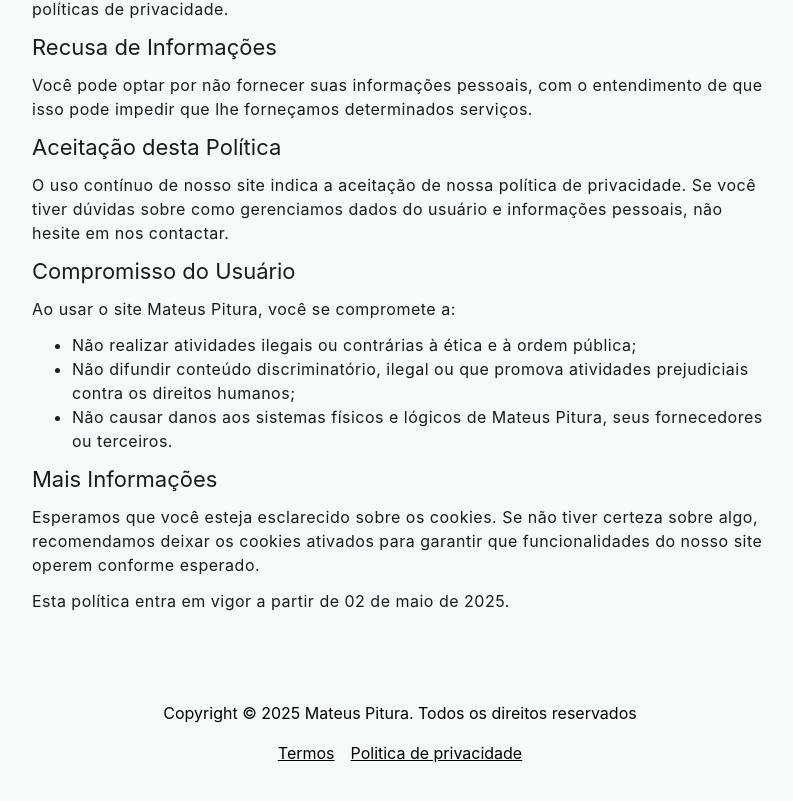
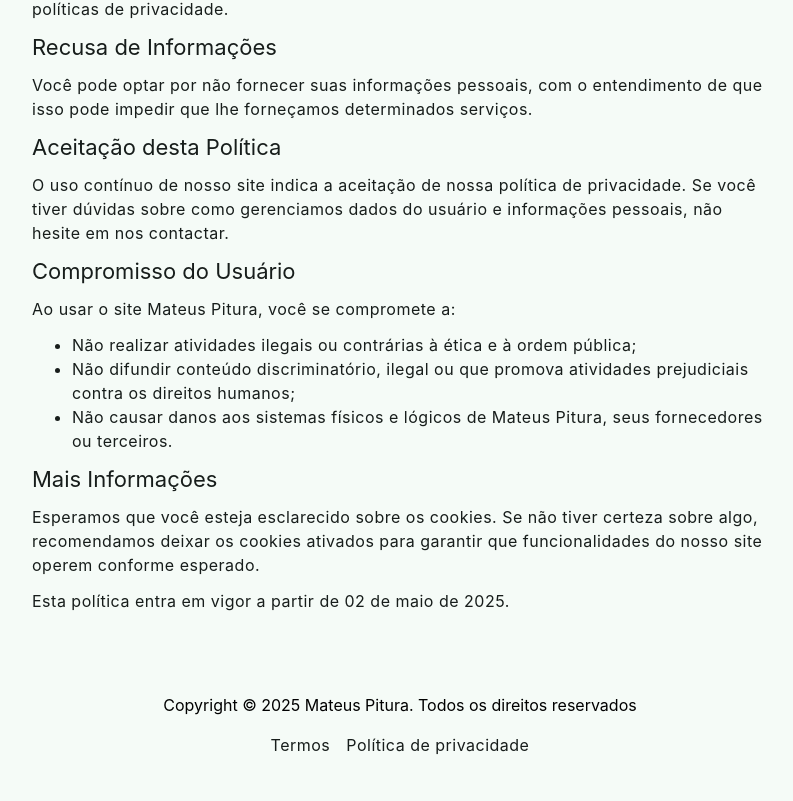
Before and after one commit to MateusPitura/web-react-rp, a React (Vite) app: page /privacypolicy in a window 1280 px wide. Shown: the part 719-1520 px from the top of the page, without its empty margins (240-1033 px from the left). Built offline with nearby package versions, Linux system fonts and the light colour scheme.

Commit message:
feat: set a pattern for links

```diff
--- a/src/domains/contact/components/Card.tsx
+++ b/src/domains/contact/components/Card.tsx
@@ -1,6 +1,7 @@
 import type { ReactNode } from "react";
 import Icon from "@/global/components/Icon";
 import { IconsName } from "@/global/types";
+import Anchor from "@/global/components/Anchor";
 
 interface CardProperties {
   title: string;
@@ -16,16 +17,17 @@
   link,
 }: CardProperties): ReactNode {
   return (
-    <a
-      className="flex flex-col gap-2 text-center p-2 hover:opacity-50 cursor-pointer"
-      href={link}
-      target="_blank"
-    >
-      <div className="flex gap-2 justify-center text-light-on-surface text-title-large">
+    <div className="flex flex-col gap-2 text-center p-2">
+      <div className="flex gap-2 justify-center text-light-primary text-title-large">
         <Icon iconName={iconName} />
         <span>{title}</span>
       </div>
-      <span className="text-body-large text-light-primary">{description}</span>
-    </a>
+      <a href={link} target="_blank">
+        <Anchor
+          className="!text-body-large"
+          label={description}
+        />
+      </a>
+    </div>
   );
 }
--- /dev/null
+++ b/src/domains/global/components/Anchor.tsx
@@ -0,0 +1,23 @@
+import classNames from "classnames";
+import type { ReactNode } from "react";
+
+interface LinkProperties {
+  className?: string;
+  label: string;
+}
+
+export default function Anchor({
+  label,
+  className,
+}: LinkProperties): ReactNode {
+  return (
+    <span
+      className={classNames(
+        "text-light-on-surface hover:text-light-primary hover:underline cursor-pointer duration-300 text-title-small",
+        className
+      )}
+    >
+      {label}
+    </span>
+  );
+}
--- a/src/domains/global/components/Link.tsx
+++ /dev/null
@@ -1,29 +0,0 @@
-import classNames from "classnames";
-import type { ReactNode } from "react";
-
-interface LinkProperties {
-  label: string;
-  link: string;
-  target?: "current" | "new";
-  className?: string;
-}
-
-export default function Link({
-  link,
-  label,
-  target = "new",
-  className,
-}: LinkProperties): ReactNode {
-  return (
-    <a
-      href={link}
-      target={target === "current" ? "_self" : "_blank"}
-      className={classNames(
-        "text-light-on-surface hover:text-light-primary hover:underline cursor-pointer duration-300",
-        className
-      )}
-    >
-      {label}
-    </a>
-  );
-}
--- a/src/domains/pages/components/Footer.tsx
+++ b/src/domains/pages/components/Footer.tsx
@@ -1,27 +1,24 @@
-import Button from "@/global/components/Button";
+import Anchor from "@/global/components/Anchor";
 import type { ReactNode } from "react";
 import { Link } from "react-router-dom";
 
 export default function Footer(): ReactNode {
   return (
     <footer className="p-10 flex w-full justify-center flex-wrap bg-light-surface">
-      <div className="flex-1 p-2">
-        <div className="p-2 flex items-center justify-center">
+      <div className="flex-1 flex flex-col p-2 gap-4">
+        <div className="flex items-center justify-center">
           <span className="text-center">
             {`Copyright © ${new Date().getFullYear()} Mateus Pitura. Todos os direitos reservados`}
           </span>
         </div>
-        <div className="flex flex-wrap flex-1 items-center justify-center">
-          <Link className="p-2 flex items-center justify-center" to="/terms">
-            <Button label="Termos" labelClassName="underline" />
+        <div className="flex flex-wrap flex-1 items-center justify-center gap-4">
+          <Link to="/terms">
+            <Anchor label="Termos" className="!text-body-large" />
           </Link>
-          <Link
-            className="p-2 flex items-center justify-center"
-            to="/privacypolicy"
-          >
-            <Button
-              label="Politica de privacidade"
-              labelClassName="underline"
+          <Link to="/privacypolicy">
+            <Anchor
+              label="Política de privacidade"
+              className="!text-body-large"
             />
           </Link>
         </div>
--- a/src/domains/pages/components/Navigation.tsx
+++ b/src/domains/pages/components/Navigation.tsx
@@ -1,4 +1,4 @@
-import Link from "@/global/components/Link";
+import Anchor from "@/global/components/Anchor";
 import { sections } from "@/global/constants/sections";
 import type { ReactNode } from "react";
 
@@ -7,13 +7,9 @@
     <nav className="flex gap-4 md:flex-row flex-col">
       {Object.values(sections).map((section) => {
         return (
-          <Link
-            key={section.id}
-            label={section.text}
-            link={`#${section.id}`}
-            className="text-title-small"
-            target="current"
-          />
+          <a key={section.id} href={`#${section.id}`} target="_self">
+            <Anchor key={section.id} label={section.text} />
+          </a>
         );
       })}
     </nav>
--- a/src/domains/pages/components/NotFound.tsx
+++ b/src/domains/pages/components/NotFound.tsx
@@ -1,5 +1,6 @@
-import Link from "@/global/components/Link";
+import Anchor from "@/global/components/Anchor";
 import type { ReactNode } from "react";
+import { Link } from "react-router-dom";
 
 export default function NotFound(): ReactNode {
   return (
@@ -19,12 +20,9 @@
       </ol>
       <p className="text-body-large w-full">
         Você pode voltar para a página inicial clicando{" "}
-        <Link
-          target="current"
-          link="/"
-          label="aqui"
-          className="text-body-large"
-        />
+        <Link to="/">
+          <Anchor label="aqui" className="!text-body-large" />
+        </Link>
       </p>
     </div>
   );
--- a/src/domains/pages/components/TopBar.tsx
+++ b/src/domains/pages/components/TopBar.tsx
@@ -1,5 +1,4 @@
 import { useMemo, useState, type ReactNode } from "react";
-
 import classNames from "classnames";
 import { DialogClose } from "@radix-ui/react-dialog";
 import Button from "@/global/components/Button";
```
